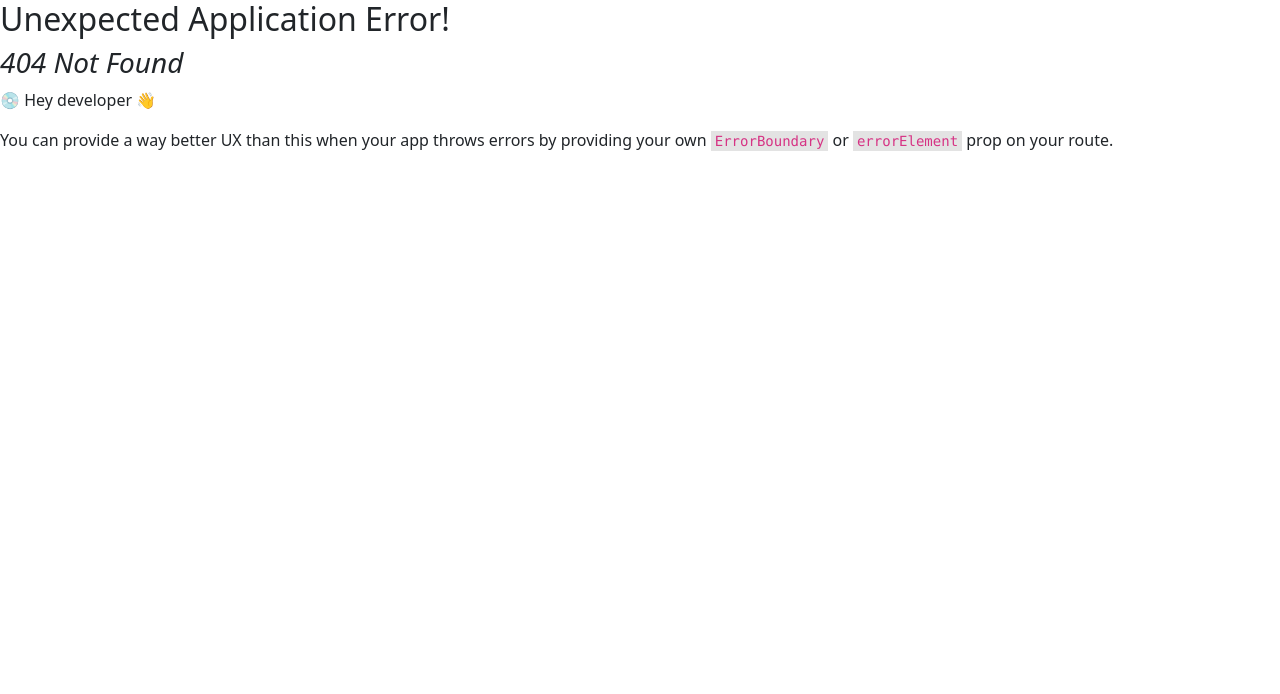
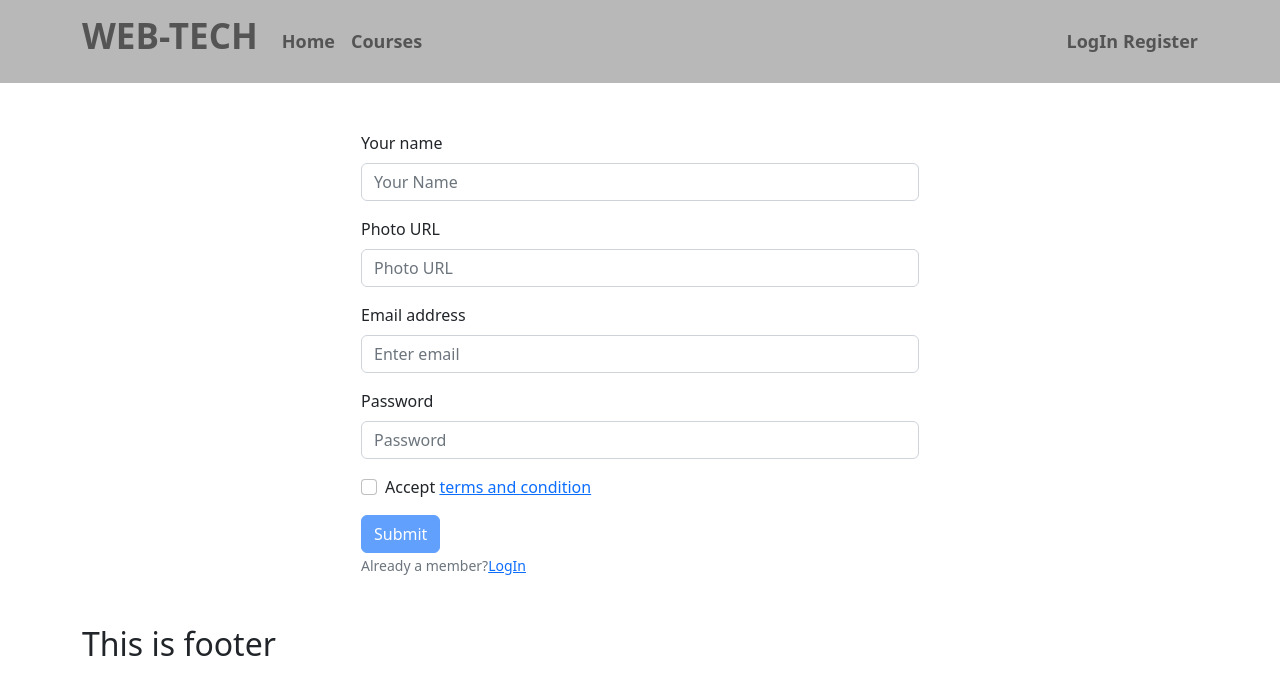
Before and after one commit to Baidyanath-k/web-tech-client, a React (Create React App) app: page /register in a window 1280 px wide. Before the commit this address had no page. Shown: the top 694 px of the page. Built offline with nearby package versions, Linux system fonts and the light colour scheme; no server answers.

Commit message:
complete email and password

```diff
--- a/public/index.html
+++ b/public/index.html
@@ -24,7 +24,7 @@
       work correctly both with client-side routing and a non-root public URL.
       Learn how to configure a non-root public URL by running `npm run build`.
     -->
-    <title>React App</title>
+    <title>WEB-TECH</title>
   </head>
   <body>
     <noscript>You need to enable JavaScript to run this app.</noscript>
--- /dev/null
+++ b/src/context/AuthProvider/AuthProvider.js
@@ -0,0 +1,55 @@
+import React from 'react';
+import { createContext } from 'react';
+import {createUserWithEmailAndPassword, getAuth, onAuthStateChanged, signInWithEmailAndPassword, signOut} from "firebase/auth";
+import app from '../../firebase/firebase.config'
+import { useEffect } from 'react';
+import { useState } from 'react';
+
+
+
+export const AuthContext=createContext();
+const auth=getAuth(app);
+
+const AuthProvider = ({children}) => {
+    const [user,setUser]=useState();
+
+    // Register with email and password
+    const registerWithEmailAndPassword=(email,password)=>{
+        return createUserWithEmailAndPassword(auth,email,password)
+    }
+
+    // Login with email and password
+    const loginWithEmailAndPassword=(email,password)=>{
+        return signInWithEmailAndPassword(auth,email,password);
+    }
+
+    //SignOUt/Logot
+    const logOut=()=>{
+        return signOut(auth)
+    }
+
+    useEffect(()=>{
+        const unSubscribe=onAuthStateChanged(auth,currentUser=>{
+            setUser(currentUser);
+            console.log('Auth state Changed',currentUser)
+        })
+        return ()=>{
+            unSubscribe()
+        }
+    },[])
+
+
+    const authInfo={
+        user,
+        registerWithEmailAndPassword,
+        logOut,
+        loginWithEmailAndPassword
+    };
+    return (
+        <AuthContext.Provider value={authInfo}>
+            {children}
+        </AuthContext.Provider>
+    );
+};
+
+export default AuthProvider;
--- a/src/index.js
+++ b/src/index.js
@@ -4,15 +4,19 @@ import './index.css';
 import App from './App';
 import reportWebVitals from './reportWebVitals';
 import 'bootstrap/dist/css/bootstrap.min.css';
+import AuthProvider from './context/AuthProvider/AuthProvider';
 
 const root = ReactDOM.createRoot(document.getElementById('root'));
 root.render(
-  <React.StrictMode>
-    <App />
-  </React.StrictMode>
+    <React.StrictMode>
+        <AuthProvider>
+            <App/>
+        </AuthProvider>
+
+    </React.StrictMode>
 );
 
-// If you want to start measuring performance in your app, pass a function
-// to log results (for example: reportWebVitals(console.log))
-// or send to an analytics endpoint. Learn more: https://bit.ly/CRA-vitals
+// If you want to start measuring performance in your app, pass a function to
+// log results (for example: reportWebVitals(console.log)) or send to an
+// analytics endpoint. Learn more: https://bit.ly/CRA-vitals
 reportWebVitals();
--- a/src/layout/Main.css
+++ b/src/layout/Main.css
@@ -1,3 +1,4 @@
 .main-header{
-    background-color: #fff;
+    background-color: rgb(185, 184, 184);
+    padding: 12px 0;
 }
--- /dev/null
+++ b/src/pages/Login/Login.js
@@ -0,0 +1,61 @@
+import React from 'react';
+import {useState} from 'react';
+import {useContext} from 'react';
+import Button from 'react-bootstrap/Button';
+import Form from 'react-bootstrap/Form';
+import {Link, useNavigate} from 'react-router-dom';
+import {AuthContext} from '../../context/AuthProvider/AuthProvider';
+
+const Login = () => {
+    const {loginWithEmailAndPassword} = useContext(AuthContext);
+    const navigate=useNavigate();
+    const [error,setError] = useState('');
+    const [success,setSuccess]=useState('')
+    const handleLogin = (event) => {
+        event.preventDefault();
+        const form = event.target;
+        const email = form.email.value;
+        const password = form.password.value;
+        console.log(email, password);
+
+        loginWithEmailAndPassword(email, password).then(result => {
+            const user = result.user;
+            setSuccess('Success');
+            setError('');
+            navigate('/');
+            console.log(user)
+        }).catch(error => {
+            console.error(error);
+            setSuccess('');
+            setError(error.message);
+        })
+
+    }
+
+    return (
+        <Form className='w-50 m-auto py-5' onSubmit={handleLogin}>
+            <Form.Group className="mb-3" controlId="formBasicEmail">
+                <Form.Label>Email address</Form.Label>
+                <Form.Control type="email" name='email' placeholder="Enter email"/>
+            </Form.Group>
+
+            <Form.Group className="mb-3" controlId="formBasicPassword">
+                <Form.Label>Password</Form.Label>
+                <Form.Control name='password' type="password" placeholder="Password"/>
+            </Form.Group>
+            <Form.Text className="text-muted">
+                <h2>{error}</h2>
+                <h2>{success}</h2>
+            </Form.Text>
+            <Button variant="primary" type="submit">
+                Submit
+            </Button>
+            <br/>
+            <Form.Text className="text-muted">
+                Not a member yet?<Link to='/register'>Register</Link>
+            </Form.Text>
+        </Form>
+    );
+};
+
+export default Login;
--- /dev/null
+++ b/src/pages/Register/Register.js
@@ -0,0 +1,87 @@
+import React from 'react';
+import {useState} from 'react';
+import {useContext} from 'react';
+import Button from 'react-bootstrap/Button';
+import Form from 'react-bootstrap/Form';
+import {Link} from 'react-router-dom';
+import {AuthContext} from '../../context/AuthProvider/AuthProvider';
+import './Register.css'
+
+const Register = () => {
+    const {registerWithEmailAndPassword} = useContext(AuthContext);
+
+    const [error,
+        setError] = useState();
+    const [success,
+        setSuccess] = useState();
+    const registerHandle = (event) => {
+        event.preventDefault();
+        const form = event.target;
+        const name = form.name.value;
+        const photoURL = form.photoUrl.value;
+        const email = form.email.value;
+        const password = form.password.value;
+        console.log(name, photoURL, email, password);
+
+        registerWithEmailAndPassword(email, password).then(result => {
+            const user = result.user;
+            setSuccess('Success');
+            setError('');
+            form.reset();
+            console.log(user);
+        }).catch(error => {
+            setError(error.message);
+            setSuccess('');
+            console.error(error)
+        })
+
+    }
+    const [check,unCheck]=useState(false);
+    const handleCheck=(event)=>{
+        unCheck(event.target.checked)
+    }
+
+    return (
+        <Form
+            className='main-regtister-container w-50 py-5 m-auto'
+            onSubmit={registerHandle}>
+            <Form.Group className="mb-3" controlId="formBasicEmail">
+                <Form.Label>Your name</Form.Label>
+                <Form.Control type="text" name='name' placeholder="Your Name"/>
+            </Form.Group>
+
+            <Form.Group className="mb-3" controlId="formBasicEmail">
+                <Form.Label>Photo URL</Form.Label>
+                <Form.Control type="text" name='photoUrl' placeholder="Photo URL"/>
+            </Form.Group>
+
+            <Form.Group className="mb-3" controlId="formBasicEmail">
+                <Form.Label>Email address</Form.Label>
+                <Form.Control type="email" name='email' placeholder="Enter email"/>
+            </Form.Group>
+
+            <Form.Group className="mb-3" controlId="formBasicPassword">
+                <Form.Label>Password</Form.Label>
+                <Form.Control type="password" name='password' placeholder="Password"/>
+            </Form.Group>
+            <Form.Group className="mb-3" controlId="formBasicCheckbox">
+                <Form.Check onClick={handleCheck} type="checkbox" label={<>Accept <Link to='/trems'>terms and condition</Link> </>}/>
+            </Form.Group>
+            <Form.Text className="text-muted">
+                <h2>{error}</h2>
+                <h2>{success}</h2>
+            </Form.Text>
+            <Button variant="primary" type="submit" disabled={!check}>
+                Submit
+            </Button>
+            <br/>
+            <Form.Text className="text-muted">
+                Already a member?
+                <Link to='/login'>LogIn</Link>
+            </Form.Text>
+        </Form>
+
+    );
+};
+
+export default Register;
--- a/src/pages/Shared/Header/Header.css
+++ b/src/pages/Shared/Header/Header.css
@@ -1,8 +1,9 @@
 .main-navbar{
-    background-color: #fff;
+    background-color: rgb(185, 184, 184);
     color: #000;
     font-size: 18px;
     font-weight: 600;
+
 }
 .logo{
     text-decoration: none;
@@ -26,3 +27,20 @@
 .nav_link a:hover{
     color: #E29400;
 }
+.login{
+    text-decoration: none;
+    color: rgba(0, 0, 0, 0.541);
+    margin-right: 5px;
+    transition: all 0.3s linear;
+}
+.login:hover{
+    color: #E29400;
+}
+.register{
+    text-decoration: none;
+    color: rgba(0, 0, 0, 0.541);
+    transition: all 0.3s linear;
+}
+.register:hover{
+    color: #E29400;
+}
--- a/src/pages/Shared/Header/Header.js
+++ b/src/pages/Shared/Header/Header.js
@@ -1,13 +1,22 @@
 import React from 'react';
+import {useContext} from 'react';
 import Nav from 'react-bootstrap/Nav';
 import Navbar from 'react-bootstrap/Navbar';
-import { Link } from 'react-router-dom';
+import {Link} from 'react-router-dom';
+import {AuthContext} from '../../../context/AuthProvider/AuthProvider';
 import './Header.css';
 
 const Header = () => {
+    const {user, logOut} = useContext(AuthContext);
+
+    const handleLogout = () => {
+        logOut().then(() => {}).catch(error => {
+            console.error(error)
+        })
+    }
+
     return (
-        <Navbar collapseOnSelect expand="lg"  className='main-navbar'>
-
+        <Navbar collapseOnSelect expand="lg" className='main-navbar'>
 
             <Navbar.Brand>
                 <Link to='/' className='logo'>WEB-TECH</Link>
@@ -23,10 +32,19 @@ const Header = () => {
                     </Nav>
                 </Nav>
                 <Nav>
-                        <Nav.Link href="#deets">More deets</Nav.Link>
-                        <Nav.Link eventKey={2} href="#memes">
-                            Dank memes
-                        </Nav.Link>
+                    <Nav>
+                        {user
+                            ?.email
+                                ? <button onClick={handleLogout}>LogOut</button>
+                                :
+                                <>
+                                    <Link className='login' to='/login'>LogIn</Link>
+                                    <Link className = 'register' to = '/register' > Register</Link>
+                                </>
+}
+
+                    </Nav>
+
                 </Nav>
             </Navbar.Collapse>
 
--- /dev/null
+++ b/src/pages/TermsAndCondition/TremsAndCondition.js
@@ -0,0 +1,16 @@
+import React from 'react';
+
+const TremsAndCondition = () => {
+    return (
+        <div>
+           <ul>
+                <li>Enter Valid Name</li>
+                <li>Enter Valid photo url</li>
+                <li>Enter valid Email</li>
+                <li>Enter valid Password</li>
+           </ul>
+        </div>
+    );
+};
+
+export default TremsAndCondition;
```
Also changed, not shown: src/Routes/Rout.js (+17 -0 lines), src/pages/Login/Login.css (added), src/pages/Register/Register.css (added), 1 other file (tests, documents, lock files or other folders). Lines whose indentation alone changed are shown as unchanged.
